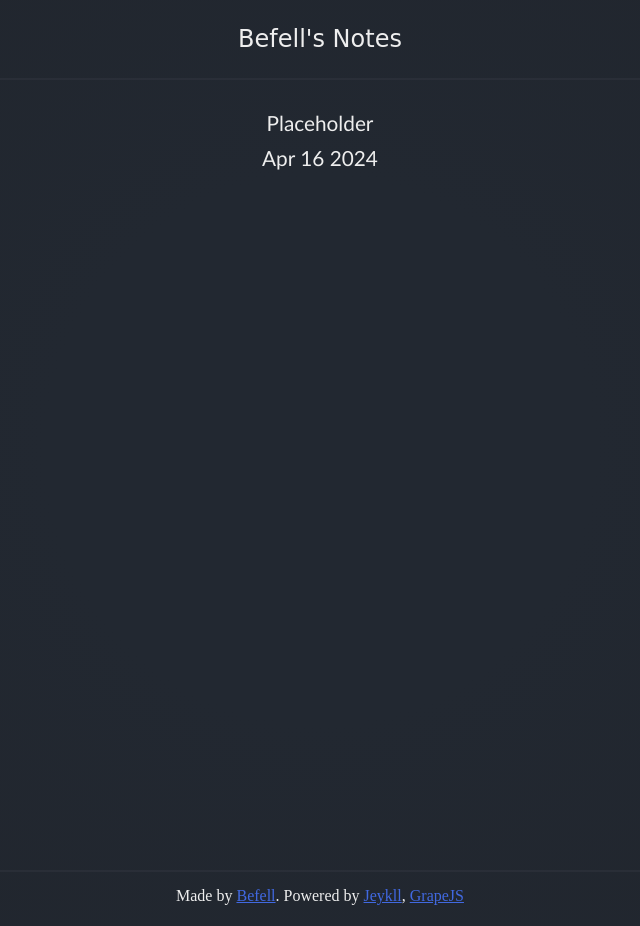
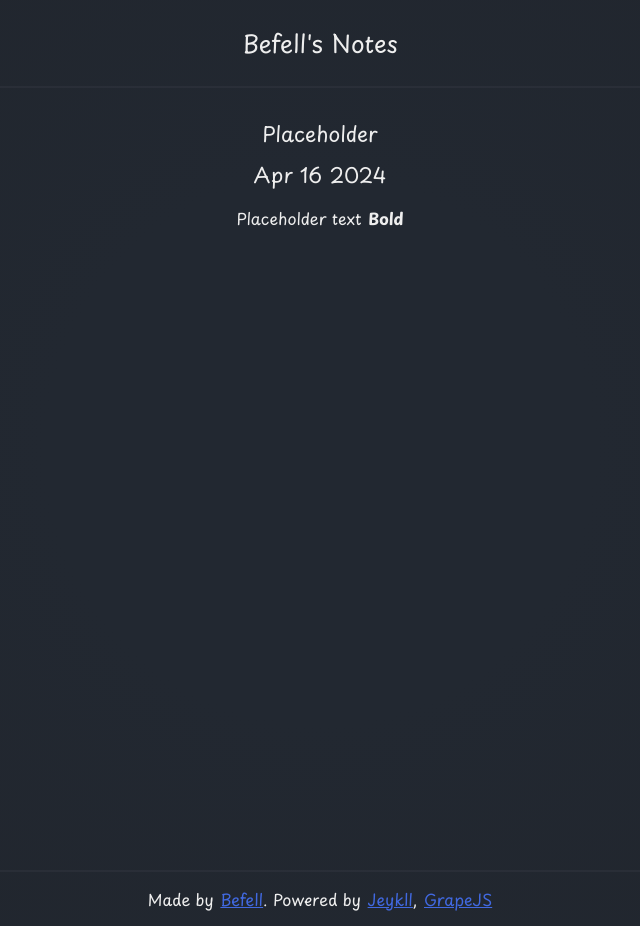
Before and after one commit to DevBefell/devbefell.github.io, a Jekyll site: the page built from _posts/2024-04-16-placeholder.md, in a window 1280 px wide. Shown: the whole page, without its empty margins (320-960 px from the left). Built offline with Jekyll 4.4.1, drawn with Linux system fonts in a browser that asks for light colours.

Commit message:
Mobile Scaling

```diff
--- a/_layouts/default.html
+++ b/_layouts/default.html
@@ -4,7 +4,9 @@
     <meta charset="utf-8">
     <title>{{ page.title }}</title>
     <link rel="stylesheet" href="/assets/css/styles.css">
+    <link rel="stylesheet" href="/assets/fonts/font.css">
     <link rel="stylesheet" href="/assets/css/codehighlight.css">
+    <script type="text/javascript" src="https://livejs.com/live.js"></script>
 </head>
 <body id="body-id">
 <header class="gjs-grid-column">
--- a/_posts/2024-04-16-placeholder.md
+++ b/_posts/2024-04-16-placeholder.md
@@ -3,3 +3,5 @@
 layout: post
 author: befell
 ---
+Placeholder text
+**Bold**
--- a/assets/css/styles.css
+++ b/assets/css/styles.css
@@ -64,6 +64,7 @@
 
 html {
     height: 100%;
+    font-family: "Playpan Sans";
 }
 
 body {
@@ -95,7 +96,6 @@
 #blogs {
     transition: all 200ms;
     padding: 10px;
-    font-family: Comic Sans MS, sans-serif;
     font-size: 1.5rem;
 }
 
@@ -110,7 +110,6 @@
 }
 
 #content {
-    font-family: Trebuchet MS, Helvetica, sans-serif;
     padding-bottom: 60px;
 }
 
@@ -155,7 +154,7 @@
     margin: 0px;
 }
 
-#post-date{
+#post-date {
     text-align: center;
     font-size: 1.3rem;
 }
@@ -174,6 +173,7 @@
     padding: 10px;
     font-size: 1.3rem;
 }
+
 #date {
     font-size: 1.2rem;
 }
@@ -206,7 +206,19 @@
     .gjs-grid-row {
         flex-direction: column;
     }
-    #blogs{
+    .gjs-divider{
+        height: 4px;
+    }
+    #blogs {
+        font-size: 4rem;
+    }
+    #title{
         font-size: 3rem;
     }
+    #date{
+        font-size: 2rem;
+    }
+    footer{
+       font-size: 2rem;
+    }
 }
--- /dev/null
+++ b/assets/fonts/font.css
@@ -0,0 +1,5 @@
+@font-face {
+    font-family: "Playpan Sans";
+    src: url("PlaypenSans-Regular.woff2") format("woff2"),
+    url("PlaypenSans-Regular.ttf") format("truetype");
+}
```
Also changed, not shown: assets/fonts/PlaypenSans-Regular.ttf (added), assets/fonts/PlaypenSans-Regular.woff2 (added).
